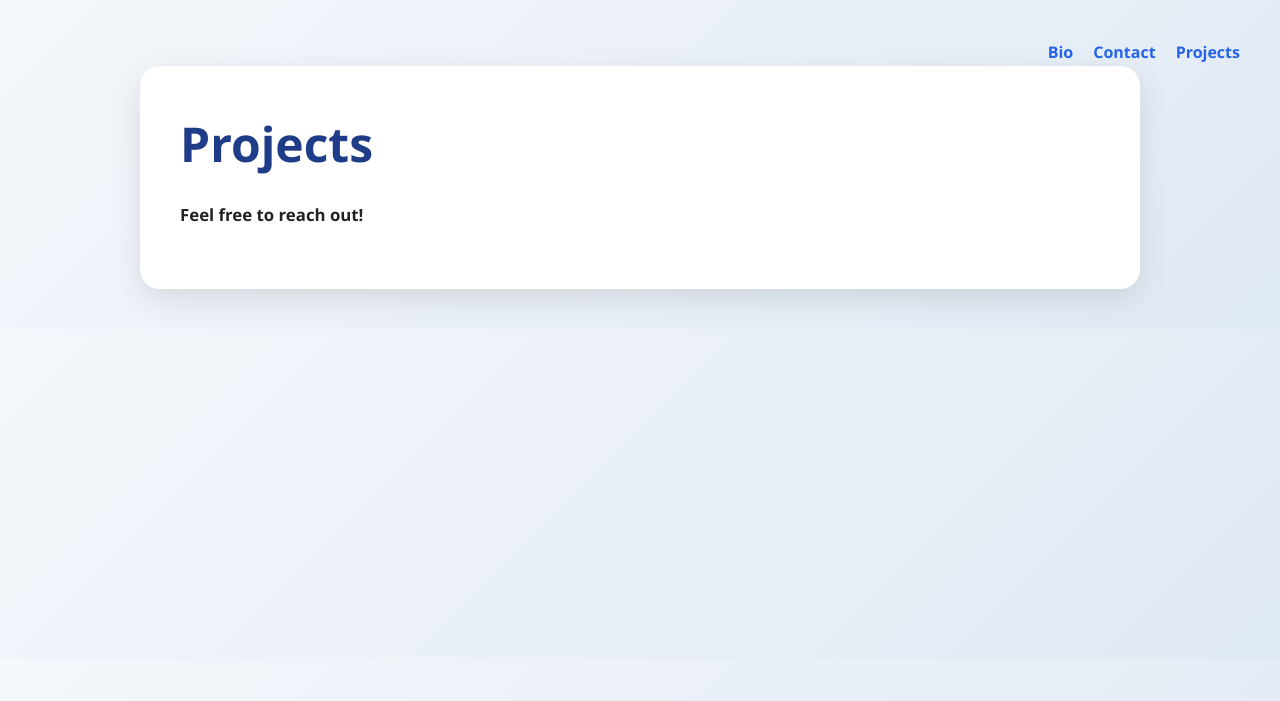
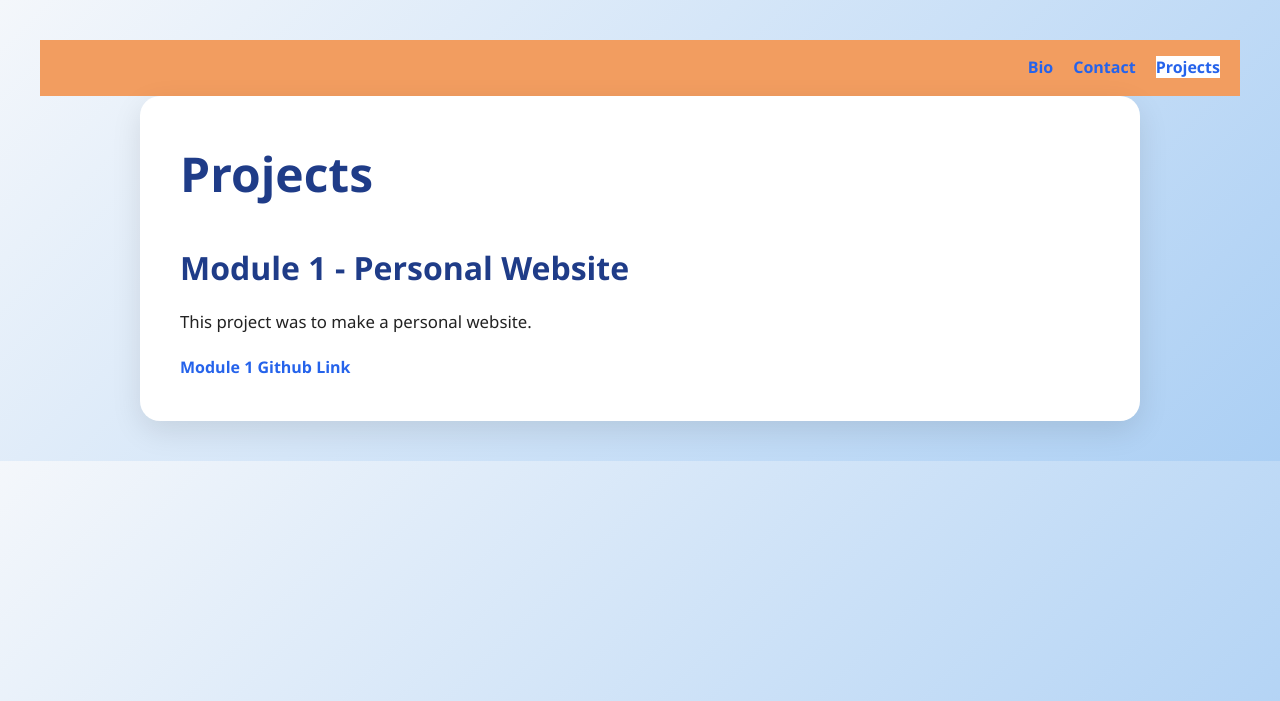
Before and after one commit to Stefan-Thomas26/jhu_software_concepts, a Flask app: page /projects in a window 1280 px wide. Shown: the top 701 px of the page. Run offline with Flask 3, Linux system fonts and the light colour scheme.

Commit message:
Adding screenshots pdf for assignment. Adding highlights to active tabs. Adjusting styling to make a colored navigation bar.
Minimum Viable Product complete ... I think.

```diff
--- a/module_1/personal_website/run.py
+++ b/module_1/personal_website/run.py
@@ -4,7 +4,7 @@ from webApp import create_app
 
 app = create_app()
 
-# Where are we running?
+# run the app with run.py is called from command line
 if __name__ == '__main__':
-    # Run the application
+    # Run the application at port 8080 and local host 0.0.0.0
     app.run(host = '0.0.0.0', port = 8080, debug=True)
--- a/module_1/personal_website/webApp/requirements.txt
+++ b/module_1/personal_website/webApp/requirements.txt
@@ -1 +1,5 @@
-#Requirements.txt where you store your package dependencies
+# Required Dependencies and Packages
+- flask
+    - Flask
+    - Blueprint
+    - render_template
--- a/module_1/personal_website/webApp/static/style.css
+++ b/module_1/personal_website/webApp/static/style.css
@@ -10,7 +10,7 @@
 /* ===== Body Styling ===== */
 body {
   font-family: 'Segoe UI', Tahoma, Geneva, Verdana, sans-serif;
-  background: linear-gradient(135deg, #f4f7fb, #dfe9f3);
+  background: linear-gradient(135deg, #f4f7fb, #abcff4);
   color: #222;
   line-height: 1.6;
   padding: 40px;
@@ -83,6 +83,16 @@ button
   display: flex;
   justify-content: space-between;
   align-items: center;
+  background-color: rgb(242, 157, 96);
+  padding: 15px 20px;
+  display: flex;
+  gap: 20px;
+}
+
+/* highlight active tab */
+nav a.active
+{
+  background-color: #ffffff;
 }
 
 .nav-links
@@ -92,7 +102,7 @@ button
   list-style: none;
 }
 
-/* Images */
+/* ===== Images ===== */
 img
 {
   margin: 30px; /* Adds 20px space on all sides */
--- a/module_1/personal_website/webApp/templates/projects.html
+++ b/module_1/personal_website/webApp/templates/projects.html
@@ -17,10 +17,12 @@
         <div class="logo"></div>
         <strong>
         <ul class ="nav-links">
+            <!-- link that is active will be highlighted -->
             <li> <a href="{{ url_for('pages.home')}}">Bio</a> </li>
             <li> <a href="{{ url_for('pages.contactInfo')}}">Contact</a> </li>
-            <li> <a href="{{ url_for('pages.projects')}}">Projects</a> </li>
+            <li> <a href="{{ url_for('pages.projects')}}" class = "active" >Projects</a> </li>
         </ul>
+        </strong>
     </nav>
 
 <div class="container">
@@ -28,26 +30,17 @@
     <div class="card">
         <h1>Projects</h1>
 
+        <h2> Module 1 - Personal Website </h2>
         <p class="subtitle">
-            Feel free to reach out!
+        This project was to make a personal website.
         </p>
-
-
-
-        <div class="socials">
-            <a href="https://www.linkedin.com/in/stefan-thomas3/" target="_blank">
-
-            </a>
-
-            <a href="https://github.com/Stefan-Thomas26" target="_blank">
-
-            </a>
-        </div>
-
+        <a
+            href="https://github.com/Stefan-Thomas26/jhu_software_concepts/tree/master/module_1">
+            <strong>Module 1 Github Link</strong>
+        </a>
     </div>
 
 </div>
 
 </body>
-
 </html>
```
Also changed, not shown: module_1/personal_website/webApp/__init__.py (+5 -6 lines), module_1/personal_website/webApp/pages/pages.py (+6 -2 lines), module_1/personal_website/webApp/templates/contactInfo.html (+6 -12 lines), module_1/personal_website/webApp/templates/home.html (+4 -4 lines).
